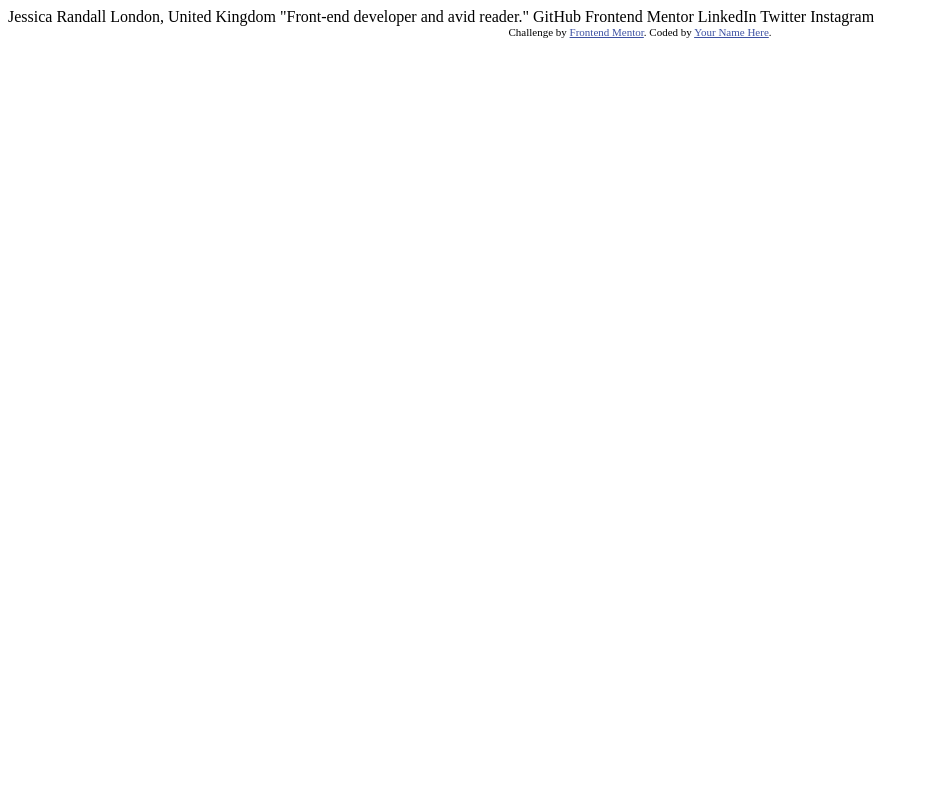
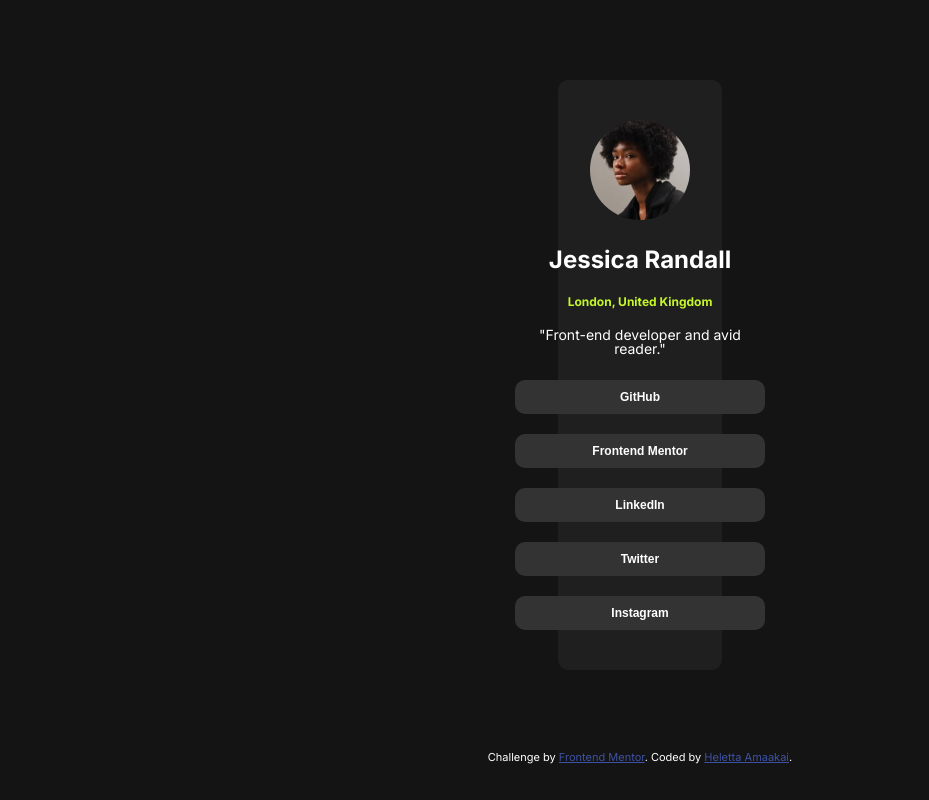
Before and after one commit to Heletta/social-profile-links, a plain HTML site: page index.html in a window 1280 px wide. Shown: the whole page, without its empty margins (0-929 px from the left). Drawn offline with Linux system fonts and the light colour scheme.

Commit message:
added styling

```diff
--- a/index.html
+++ b/index.html
@@ -1,8 +1,13 @@
 <!DOCTYPE html>
 <html lang="en">
+
 <head>
   <meta charset="UTF-8">
-  <meta name="viewport" content="width=device-width, initial-scale=1.0"> <!-- displays site properly based on user's device -->
+  <meta name="viewport" content="width=device-width, initial-scale=1.0">
+  <link rel="preconnect" href="https://fonts.googleapis.com">
+  <link rel="preconnect" href="https://fonts.gstatic.com" crossorigin>
+  <link href="https://fonts.googleapis.com/css2?family=Inter:wght@400;600;700&display=swap" rel="stylesheet">
+  <link rel="stylesheet" href="style.css">
 
   <link rel="icon" type="image/png" sizes="32x32" href="./assets/images/favicon-32x32.png">
 
@@ -10,25 +15,64 @@
 
   <!-- Feel free to remove these styles or customise in your own stylesheet 👍 -->
   <style>
-    .attribution { font-size: 11px; text-align: center; }
-    .attribution a { color: hsl(228, 45%, 44%); }
+    .attribution {
+      font-size: 11px;
+      text-align: center;
+    }
+
+    .attribution a {
+      color: hsl(228, 45%, 44%);
+    }
   </style>
 </head>
+
 <body>
+  <div class="card">
+    <div class="card-wrapper">
+      <div class="card-image">
+        <img src="assets/images/avatar-jessica.jpeg" alt="" class="card-img">
+      </div>
+      <div class="card-info">
+        <h3 class="card-name">Jessica Randall</h3>
+        <h5 class="card-loc">
+          London, United Kingdom
+        </h5>
+        <p class="card-descrip">"Front-end developer and avid reader."</p>
+      </div>
+      <div class="card-social">
+        <a href=""><button class="social-link">
 
-  Jessica Randall
-  London, United Kingdom
-  "Front-end developer and avid reader."
+            GitHub </button></a>
+        <a href=""><button class="social-link">
 
-  GitHub
-  Frontend Mentor
-  LinkedIn
-  Twitter
-  Instagram
+            Frontend Mentor</button></a>
+        <a href=""><button class="social-link">
+
+            LinkedIn </button></a>
+        <a href=""><button class="social-link">
+
+            Twitter </button></a>
+        <a href=""><button class="social-link">
+
+            Instagram </button></a>
+      </div>
+    </div>
+  </div>
+
+
+
+
+
+
+
+
+
+
 
   <div class="attribution">
     Challenge by <a href="https://www.frontendmentor.io?ref=challenge" target="_blank">Frontend Mentor</a>.
-    Coded by <a href="#">Your Name Here</a>.
+    Coded by <a href="#">Heletta Amaakai</a>.
   </div>
 </body>
+
 </html>
--- /dev/null
+++ b/style.css
@@ -0,0 +1,69 @@
+body {
+  font-family: "Inter", sans-serif;
+  background-color: hsl(0, 0%, 8%);
+  color: white;
+}
+.card {
+  display: flex;
+  flex-direction: column;
+  align-items: center;
+  justify-content: center;
+  background-color: hsl(0, 0%, 12%);
+  padding: 40px 10px;
+  margin: 80px 550px;
+  border-radius: 10px;
+}
+.card-wrapper {
+  display: flex;
+  flex-direction: column;
+  align-items: center;
+  justify-content: center;
+}
+.card-img {
+  border-radius: 50%;
+  width: 100px;
+}
+.card-info {
+  color: white;
+  line-height: 1;
+}
+.card-name,
+.card-loc,
+.card-descrip {
+  text-align: center;
+}
+.card-name {
+  font-size: 24px;
+}
+
+.card-descrip {
+  font-size: 14px;
+}
+.card-loc {
+  color: hsl(75, 94%, 57%);
+  font-size: 12px;
+}
+.card-social {
+  display: flex;
+  flex-direction: column;
+  gap: 20px;
+  margin-top: 10px;
+}
+.social-link {
+  border: none;
+  background-color: hsl(0, 0%, 20%);
+  color: hsl(0, 0%, 100%);
+  padding: 10px 60px;
+  text-align: center;
+  width: 250px;
+  border-radius: 10px;
+  font-weight: 600;
+  font-size: 12px;
+  cursor: pointer;
+
+  transition: 200ms ease-in-out;
+}
+.social-link:hover {
+  background-color: hsl(75, 94%, 57%);
+  color: black;
+}
```
Also changed, not shown: 1 other file.
